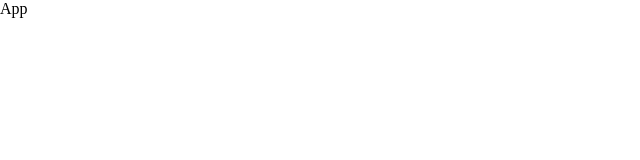
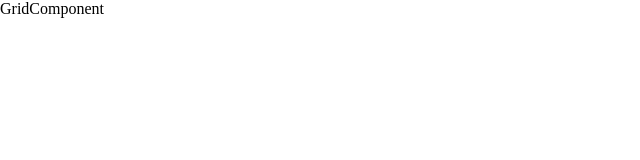
Before and after one commit to terryjung0244/gridpractice, a React (Create React App) app: page / in a window 1280 px wide. Shown: the top 160 px of the page, without its empty margins (0-640 px from the left). Built offline with nearby package versions, Linux system fonts and the light colour scheme.

Commit message:
object.js

```diff
--- a/src/App.js
+++ b/src/App.js
@@ -1,9 +1,10 @@
 import React from 'react'
+import GridComponent from './GridComponent'
 
 const App = () => {
   return (
     <div>
-      App
+      <GridComponent/>
     </div>
   )
 }
--- /dev/null
+++ b/src/GridComponent.jsx
@@ -0,0 +1,11 @@
+import React from 'react'
+
+const GridComponent = () => {
+  return (
+    <div>
+      GridComponent
+    </div>
+  )
+}
+
+export default GridComponent
```
Also changed, not shown: object.js (added, +18 -0 lines).
